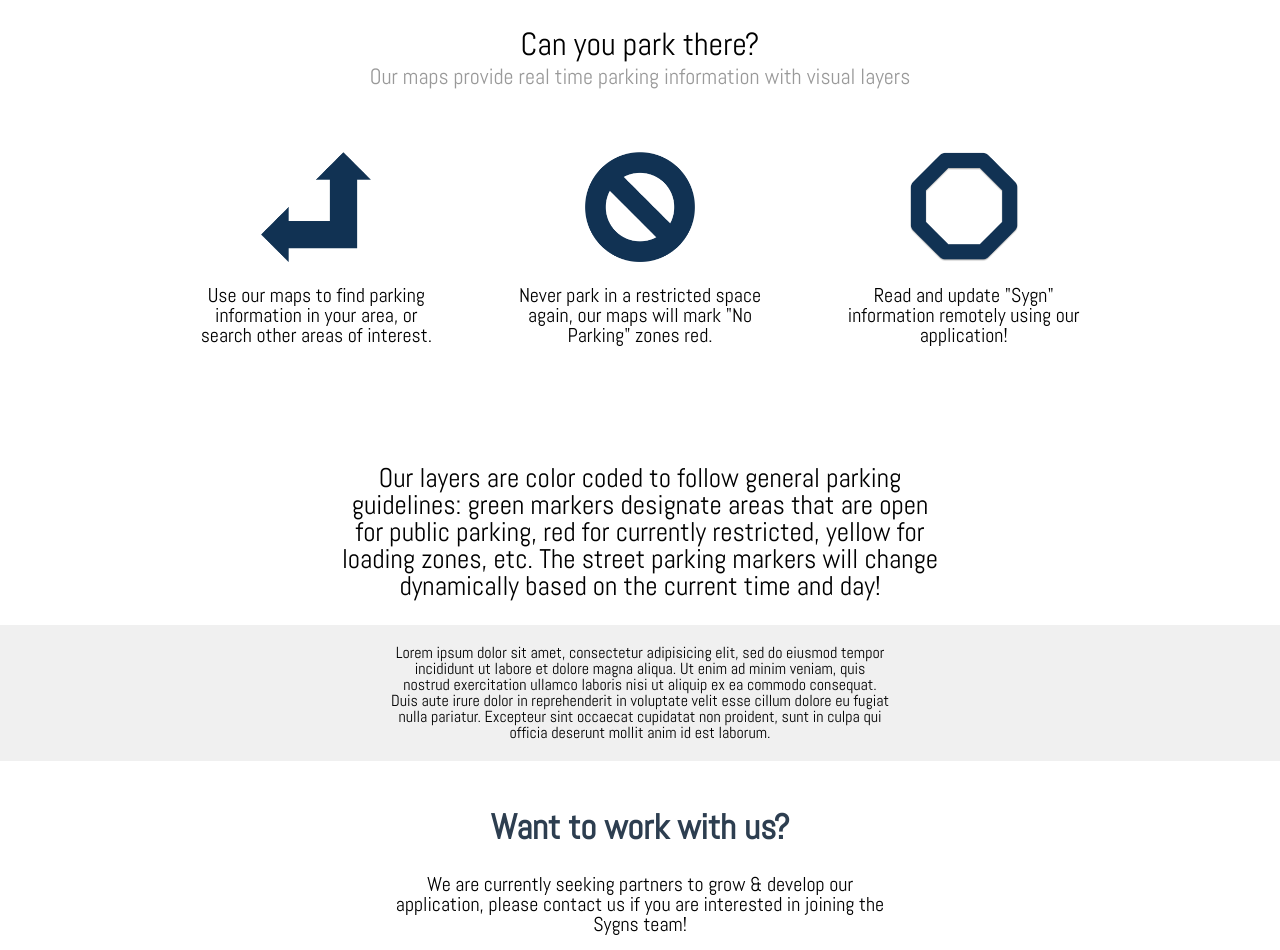
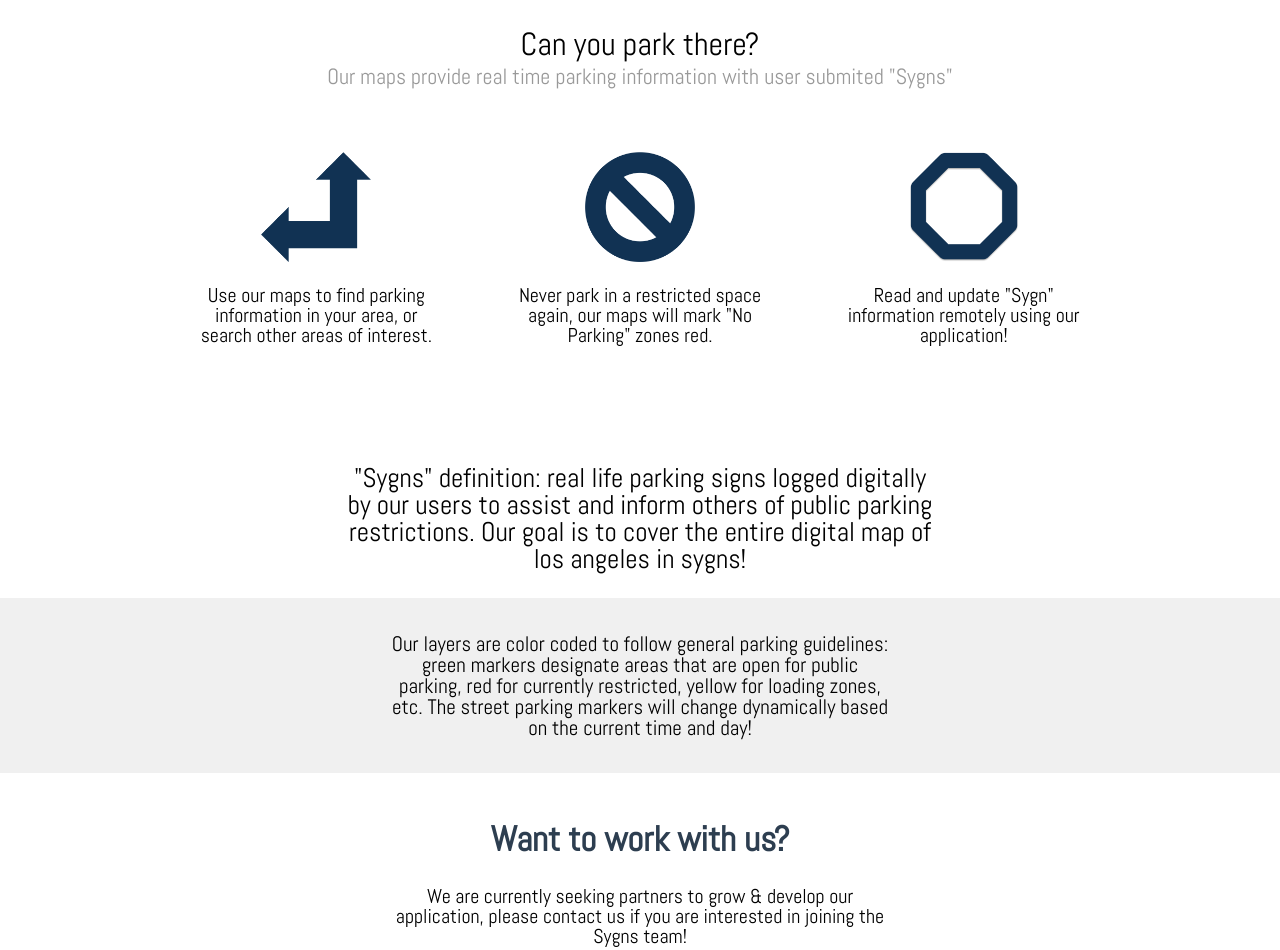
Before and after one commit to wdaneiliff/SYGNs, a website: page views/index.html in a window 1280 px wide. Shown: the part 425-1375 px from the top of the page. Drawn offline with nearby package versions, Linux system fonts and the light colour scheme; files that its build step writes are made by us from their sources; files whose address does not match are found by name.

Commit message:
deploy for heroku dev

```diff
--- a/views/index.html
+++ b/views/index.html
@@ -200,7 +200,7 @@
     <!-- SLOGAN -->
     <div class="container">
       <h3> Can you park there? </h3>
-      <h5> Our maps provide real time parking information with visual layers</h5>
+      <h5> Our maps provide real time parking information with user submited "Sygns"</h5>
     </div>
 
     <div class="module">
@@ -225,13 +225,13 @@
     </div>
 
     <p style="width:600px; margin: 25px auto; font-size:27px;">
-      Our layers are color coded to follow general parking guidelines: green markers designate areas that are open for public parking, red for currently restricted, yellow for loading zones, etc. The street parking markers will change dynamically based on the current time and day!
+      "Sygns" definition: real life parking signs logged digitally by our users to assist and inform others of public parking restrictions. Our goal is to cover the entire digital map of los angeles in sygns!
     </p>
 
     <div style="background-color: #F0F0F0; padding: 20px">
 
-      <p style="width:500px; margin: 0 auto;">
-        Lorem ipsum dolor sit amet, consectetur adipisicing elit, sed do eiusmod tempor incididunt ut labore et dolore magna aliqua. Ut enim ad minim veniam, quis nostrud exercitation ullamco laboris nisi ut aliquip ex ea commodo consequat. Duis aute irure dolor in reprehenderit in voluptate velit esse cillum dolore eu fugiat nulla pariatur. Excepteur sint occaecat cupidatat non proident, sunt in culpa qui officia deserunt mollit anim id est laborum.
+      <p style="width:500px; margin: 0 auto; padding: 15px 0;font-size:21px;">
+        Our layers are color coded to follow general parking guidelines: green markers designate areas that are open for public parking, red for currently restricted, yellow for loading zones, etc. The street parking markers will change dynamically based on the current time and day!
       </p>
 
     </div>
```
Also changed, not shown: public/images/sygn2.png.
